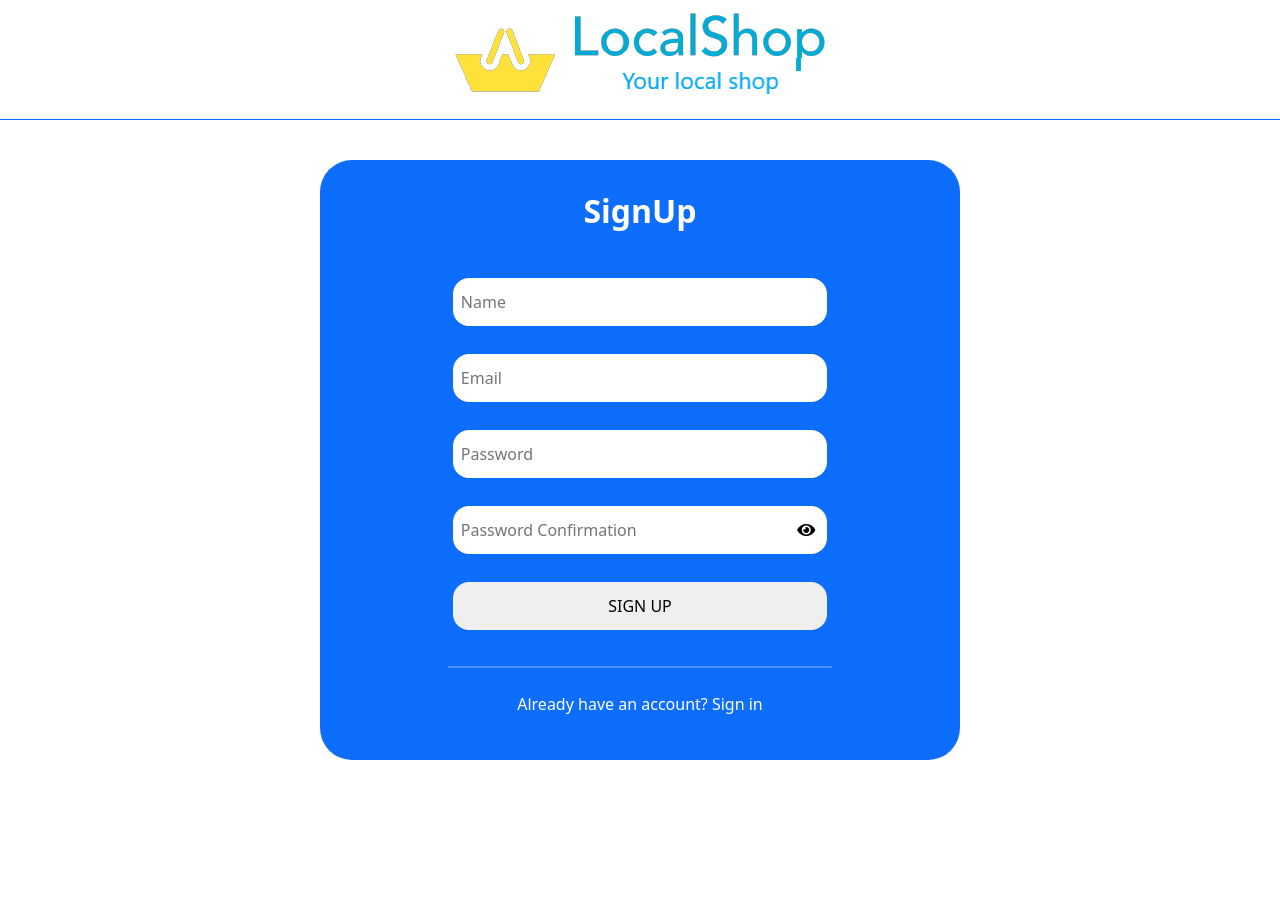
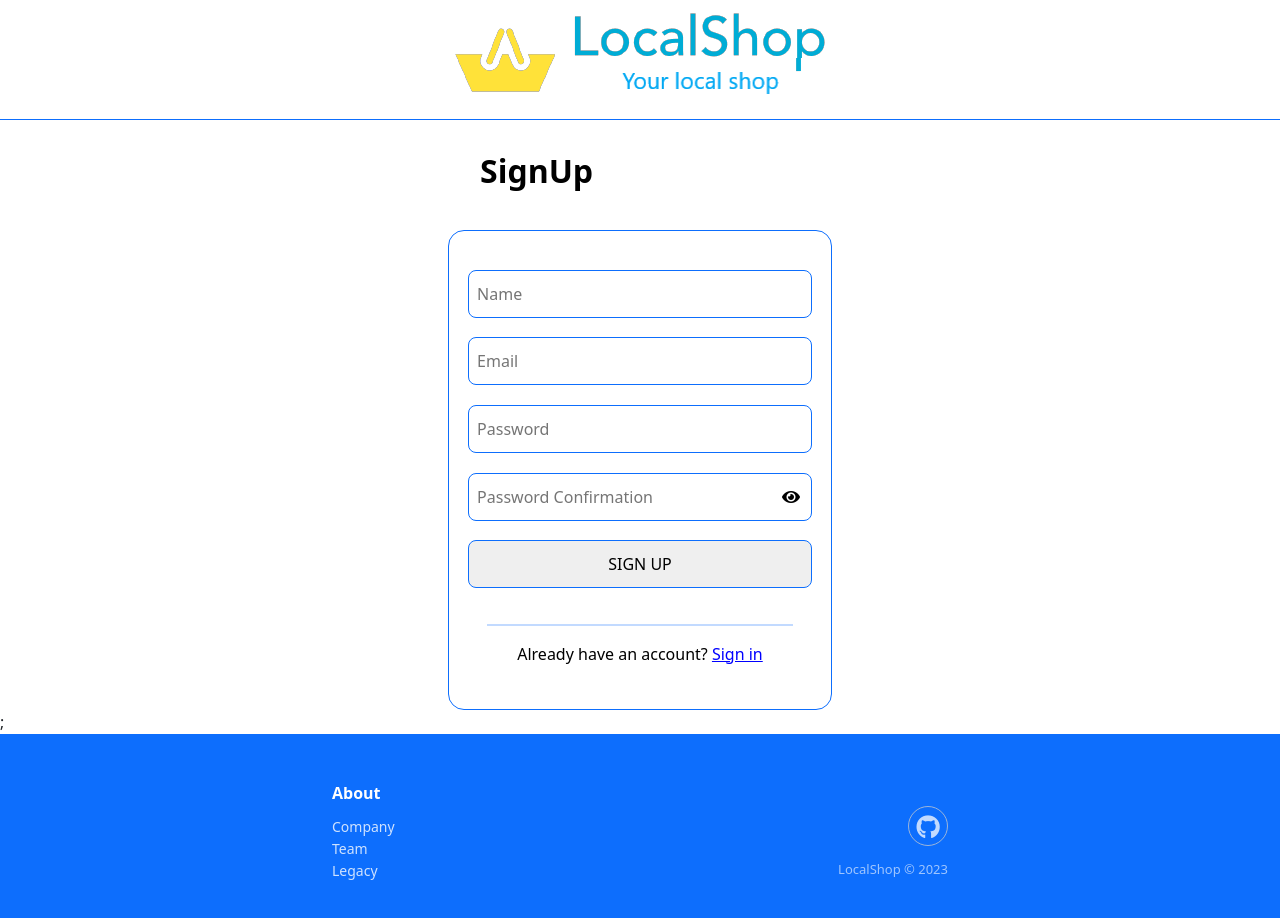
Before and after one commit to FelipeCardos/PTI, a React (Vite) app in the folder Projeto/code/client/shop-vite/: page /signup in a window 1280 px wide. Shown: the top 918 px of the page. Before the commit the page ends 800 px from the top, so only its background shows below. Built offline with nearby package versions, Linux system fonts and the light colour scheme.

Commit message:
Sign up alterado

```diff
--- a/Projeto/code/client/shop-vite/src/components/NavBarBase/NavBarBase.css
+++ b/Projeto/code/client/shop-vite/src/components/Header/NavBarBase/NavBarBase.css
@@ -6,7 +6,6 @@
   background-color: white;
   height: 15vh;
   width: auto;
-  margin-bottom: 5vh;
   border-bottom: 1px solid #0d6efd;
 }
 .logoButton {
--- a/Projeto/code/client/shop-vite/src/components/NavBarBase/NavBarBase.jsx
+++ b/Projeto/code/client/shop-vite/src/components/Header/NavBarBase/NavBarBase.jsx
@@ -1,6 +1,6 @@
 import React, { useState } from "react";
 import { useNavigate } from "react-router-dom";
-import logo from "../../assets/logo.png";
+import logo from "../../../assets/logo.png";
 import "./NavBarBase.css";
 
 export default function NavBarBase(props) {
--- a/Projeto/code/client/shop-vite/src/components/Signin/Signin.css
+++ b/Projeto/code/client/shop-vite/src/components/Signin/Signin.css
@@ -2,11 +2,12 @@ a {
   cursor: pointer;
 }
 
-.container {
+.containerSignin {
   width: clamp(350px, 30vw, 1000px);
+  margin: auto;
 }
 
-.loginTitle {
+.signinTitle {
   animation: fadeIn 750ms ease-in-out;
   position: relative;
   font-size: 2em;
@@ -15,7 +16,7 @@ a {
   padding: 1em;
 }
 
-.loginForm {
+.signinForm {
   animation: fadeIn 750ms ease-in-out;
   display: flex;
   height: 60vh;
@@ -38,7 +39,7 @@ a {
   }
 }
 
-.loginForm > div {
+.signinForm > div {
   width: clamp(300px, 90%, 1000px);
   height: 100%;
   padding: 0.5em 0;
@@ -46,12 +47,18 @@ a {
   position: relative;
 }
 
-.loginForm > div:has(span) {
+.signinForm > div:has(span) {
   text-align: left;
 }
 
-.loginButton,
-.loginForm > div > input {
+.signinForm a {
+  color: blue !important;
+  cursor: pointer;
+  text-decoration: underline !important;
+}
+
+.signinButton,
+.signinForm > div > input {
   width: 100%;
   border-radius: 0.5em;
   padding: 0.5em;
@@ -68,13 +75,7 @@ a {
   position: absolute;
 }
 
-.forgotPassword {
-  color: black;
-  text-decoration: underline;
-  cursor: pointer;
-}
-
-.loginButton {
+.signinButton {
   background-color: #0d6efd;
   border: 1px solid #a88734 #9c7e31 #846a29;
   color: white;
--- a/Projeto/code/client/shop-vite/src/components/Signin/Signin.jsx
+++ b/Projeto/code/client/shop-vite/src/components/Signin/Signin.jsx
@@ -1,7 +1,6 @@
 import axios from "axios";
 import React, { useState } from "react";
 import { useNavigate } from "react-router-dom";
-import NavBarBase from "../NavBarBase/NavBarBase";
 import "./Signin.css";
 
 export default function Signin(props) {
@@ -30,7 +29,7 @@ export default function Signin(props) {
     event.preventDefault();
     console.log("Cliente: " + JSON.stringify(formData));
     axios
-      .post("http://localhost:3000/api/v1/auth/local/login", formData, {
+      .post("http://localhost:3000/api/v1/auth/local/signin", formData, {
         headers: {
           "Content-Type": "application/json",
           "Access-Control-Allow-Origin": "*",
@@ -48,22 +47,19 @@ export default function Signin(props) {
       });
   }
 
-  function handleGoogleLogin(event) {
+  function handleGoogleSignin(event) {
     window.location.href =
-      "http://localhost:3000/api/v1/auth/google/login?typeUser=" +
+      "http://localhost:3000/api/v1/auth/google/signin?typeUser=" +
       props.typeUser;
   }
 
   return (
     <div>
-      <div>
-        <NavBarBase />
-      </div>
-      <div className='container'>
-        <h1 className='loginTitle'>Sign In</h1>
+      <div className='containerSignin'>
+        <h1 className='signinTitle'>Sign In</h1>
         <form
           onSubmit={handleSubmit}
-          className='loginForm'
+          className='signinForm'
           style={{ paddingTop: "clamp(30px, 3em, 10%)" }}
         >
           <div>
@@ -82,7 +78,7 @@ export default function Signin(props) {
               onChange={handleChange}
               name='password'
               value={formData.password}
-              className='loginPassword'
+              className='signinPassword'
             />
             <i
               className='fa fa-eye togglePassword'
@@ -94,9 +90,9 @@ export default function Signin(props) {
             </span>
           </div>
           <div>
-            <input type='submit' className='loginButton' value='SIGN IN' />
+            <input type='submit' className='signinButton' value='SIGN IN' />
           </div>
-          <div className='google-btn' onClick={handleGoogleLogin}>
+          <div className='google-btn' onClick={handleGoogleSignin}>
             <div className='google-icon-wrapper'>
               <img
                 className='google-icon'
--- a/Projeto/code/client/shop-vite/src/components/Signup/Signup.css
+++ b/Projeto/code/client/shop-vite/src/components/Signup/Signup.css
@@ -2,24 +2,32 @@ a {
   cursor: pointer;
 }
 
+.containerSignup {
+  width: clamp(350px, 30vw, 1000px);
+  margin: auto;
+}
+
 .SignUpTitle {
+  animation: fadeIn 750ms ease-in-out;
+  position: relative;
   font-size: 2em;
   font-weight: bold;
-  color: white;
+  color: black;
   padding: 1em;
 }
 
 .SignUpForm {
   animation: fadeIn 750ms ease-in-out;
   display: flex;
-  height: 75vh;
-  width: 50vw;
+  height: 60vh;
+  width: clamp(330px, 100%, 1000px);
   flex-direction: column;
   justify-content: space-evenly;
   align-items: center;
   margin: auto;
-  background-color: #0d6efd;
-  border-radius: 2em;
+  /* background-color: #0d6efd; */
+  border-radius: 1em;
+  border: #0d6efd 1px solid;
 }
 
 @keyframes fadeIn {
@@ -32,20 +40,18 @@ a {
 }
 
 .SignUpForm > div {
-  width: 100%;
+  width: clamp(300px, 90%, 1000px);
   height: 100%;
-  text-align: center;
-  padding: 0.5em;
-  color: white;
+  color: black;
   position: relative;
 }
 
 .SignUpForm > div > input {
-  width: 60%;
-  border-radius: 1em;
+  width: 100%;
+  border-radius: 0.5em;
   padding: 0.5em;
   height: 3em;
-  border: none;
+  border: 1px solid #0d6efd;
 }
 .SignUpButton {
   width: 60%;
@@ -56,8 +62,8 @@ a {
   margin-bottom: 2%;
 }
 .hr {
-  width: 60%;
-  border: 1px solid white;
+  width: 80%;
+  border: 1px solid #0d6efd;
 }
 .togglePassword {
   margin-top: 1em;
--- a/Projeto/code/client/shop-vite/src/components/Signup/Signup.jsx
+++ b/Projeto/code/client/shop-vite/src/components/Signup/Signup.jsx
@@ -1,7 +1,6 @@
 import axios from "axios";
 import React, { useState } from "react";
 import { useLocation, useNavigate } from "react-router-dom";
-import NavBarBase from "../NavBarBase/NavBarBase";
 import "./Signup.css";
 
 export default function Signup() {
@@ -53,12 +52,13 @@ export default function Signup() {
   }
   return (
     <div>
-      <div>
-        <NavBarBase />
-      </div>
-      <div>
-        <form onSubmit={handleSubmit} className='SignUpForm'>
-          <h1 className='SignUpTitle'>SignUp</h1>
+      <div className='containerSignup'>
+        <h1 className='SignUpTitle'>SignUp</h1>
+        <form
+          onSubmit={handleSubmit}
+          className='SignUpForm'
+          style={{ paddingTop: "clamp(30px, 3em, 10%)" }}
+        >
           <div>
             <input
               type='text'
@@ -84,7 +84,7 @@ export default function Signup() {
               onChange={handleChange}
               name='password'
               value={formData.password}
-              className='loginPassword'
+              className='signinPassword'
             />
           </div>
           <div>
@@ -94,7 +94,7 @@ export default function Signup() {
               onChange={handleChange}
               name='passwordConfirmation'
               value={formData.passwordConfirmation}
-              className='loginPassword'
+              className='signinPassword'
             />
             <i
               className='fa fa-eye togglePassword'
@@ -102,15 +102,20 @@ export default function Signup() {
             ></i>
           </div>
           <div>
-            <input type='submit' className='loginButton' value='SIGN UP' />
+            <input type='submit' className='signinButton' value='SIGN UP' />
           </div>
 
           <hr className='hr' />
-          <div>
+          <div style={{ textAlign: "center" }}>
             Already have an account?{" "}
             <a
               onClick={() => {
-                navigate("/login");
+                navigate("/signin");
+              }}
+              style={{
+                color: "blue",
+                cursor: "pointer",
+                textDecoration: "underline",
               }}
             >
               Sign in
--- /dev/null
+++ b/Projeto/code/client/shop-vite/src/layouts/SimpleLayout.jsx
@@ -0,0 +1,15 @@
+import React from "react";
+import Footer from "../components/Footer/Footer";
+import NavbarBase from "../components/Header/NavBarBase/NavBarBase";
+
+export default function SimpleLayout({ children }) {
+  return (
+    <>
+      <NavbarBase></NavbarBase>
+      <div style={{ display: "inline-block", position: "relative" }}>
+        {children}
+      </div>
+      <Footer></Footer>
+    </>
+  );
+}
--- a/Projeto/code/client/shop-vite/src/pages/SigninPage.jsx
+++ b/Projeto/code/client/shop-vite/src/pages/SigninPage.jsx
@@ -1,6 +1,11 @@
 import React from "react";
 import Signin from "../components/Signin/Signin";
+import SimpleLayout from "../layouts/SimpleLayout";
 
 export default function SigninPage(props) {
-  return <Signin></Signin>;
+  return (
+    <SimpleLayout>
+      <Signin />;
+    </SimpleLayout>
+  );
 }
--- a/Projeto/code/client/shop-vite/src/pages/SignupPage.jsx
+++ b/Projeto/code/client/shop-vite/src/pages/SignupPage.jsx
@@ -1,6 +1,11 @@
 import React from "react";
 import Signup from "../components/Signup/Signup";
+import SimpleLayout from "../layouts/SimpleLayout";
 
 export default function SignupPage(props) {
-  return <Signup />;
+  return (
+    <SimpleLayout>
+      <Signup />;
+    </SimpleLayout>
+  );
 }
```
